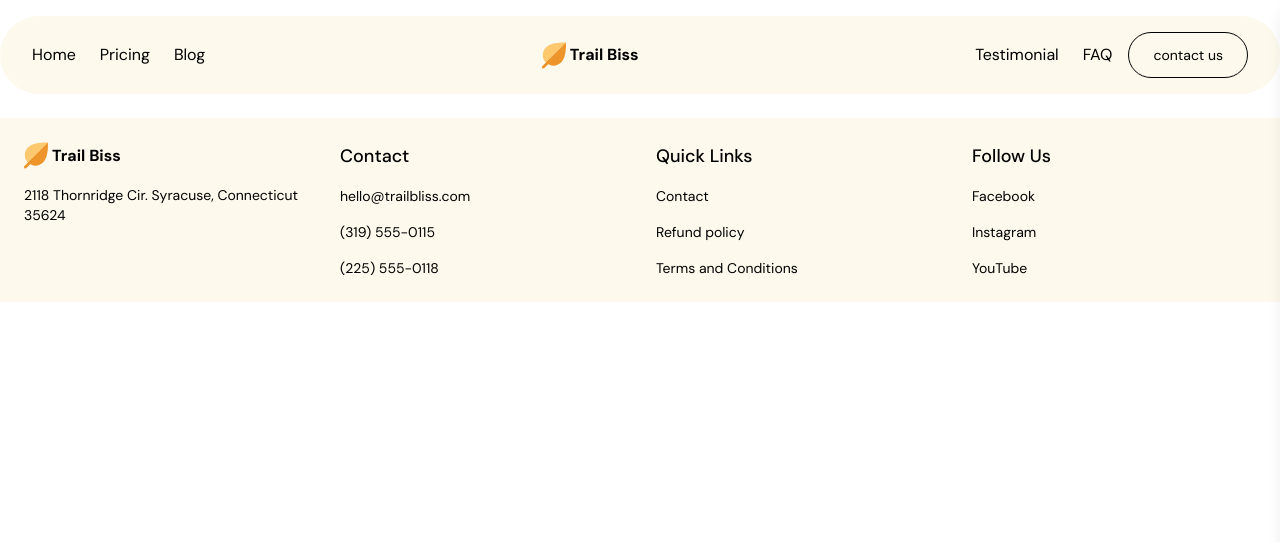
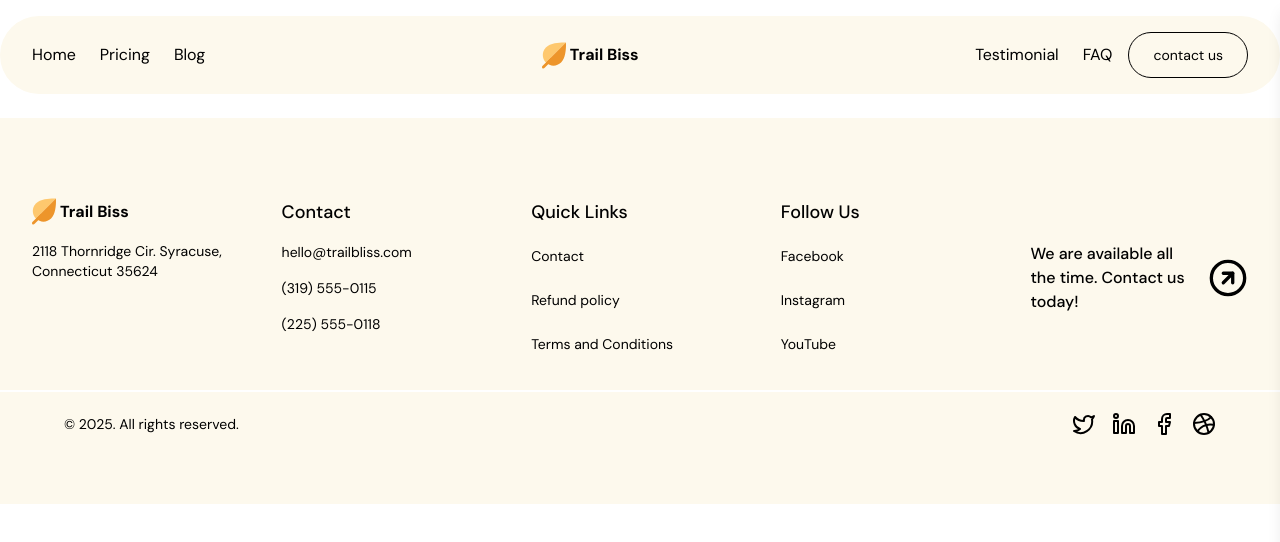
Before and after one commit to abolfazltalebi/trialBiss.com, a React (Vite) app: page / in a window 1280 px wide. Shown: the top 542 px of the page. Built offline with nearby package versions, Linux system fonts and the light colour scheme.

Commit message:
some changes and custome footers and more...

```diff
--- a/src/components/Button.jsx
+++ b/src/components/Button.jsx
@@ -17,5 +17,8 @@ export default function Button({ children, variant, className, ...props }) {
     if (variant === "moreSection") {
       return "bg-white  text-[#0179B4]  flex items-center justify-center px-6 py-3 rounded-xl text-sm gap-2";
     }
+    if (variant === "footer") {
+      return "size-12";
+    }
     return "";
   }
--- a/src/components/Footer/Footer.jsx
+++ b/src/components/Footer/Footer.jsx
@@ -1,73 +1,21 @@
-import { Link } from "react-router-dom";
-import logo from "@/assets/images/icons/Trial.svg";
+import FooterContact from "./FooterContact";
+import FooterDescriptiojn from "./FooterDescriptiojn";
+import FooterFollowUs from "./FooterFollowUs";
+import FooterLogo from "./FooterLogo";
+import FooterQuickLinks from "./FooterQuickLinks";
+import FooterText from "./FooterText";
 
 export default function Footer() {
-  const quickLinks = [
-    { id: 1, label: "Contact", src: "/contact" },
-    { id: 2, label: "Refund policy", src: "/refund-policy" },
-    { id: 3, label: "Terms and Conditions", src: "/team-and-conditions" },
-  ];
-  const follow = [
-    { id: 1, name: "Facebook", src: "www.Facebook.com" },
-    { id: 2, name: "Instagram", src: "www.Instagram.com" },
-    { id: 3, name: "YouTube", src: "www.YouTube.com" },
-  ];
   return (
-    <footer className="bg-[#fdf9ed]">
-      <div className="container grid grid-cols-2 sm:grid-cols-3 md:grid-cols-4 gap-8 p-6 ">
-        {/* logo */}
-        <div className="space-y-4">
-          <div className="flex items-center flex-wrap sm:flex-nowrap gap-1 ">
-            <img src={logo} alt="" />
-            <h2 className="capitalize font-bold">trail biss</h2>
-          </div>
-          <p className="text-sm">
-            2118 Thornridge Cir. Syracuse, Connecticut 35624
-          </p>
-        </div>
-        {/* contact */}
-        <div className="space-y-4">
-          <h2 className="font-medium capitalize text-lg">contact</h2>
-          <div className="flex flex-col gap-4">
-            <Link to="" className="text-sm">
-              hello@trailbliss.com
-            </Link>
-            <Link to="" className="text-sm">
-              (319) 555-0115
-            </Link>
-            <Link to="" className="text-sm">
-              (225) 555-0118
-            </Link>
-          </div>
-        </div>
-        {/* Quick links */}
-        <div className="space-y-4">
-          <h2 className="font-medium capitalize text-lg">Quick links</h2>
-          <div className="flex flex-col gap-4">
-            {quickLinks.map((Qitem) => {
-              return (
-                <Link to={Qitem.src} className="text-sm" key={Qitem.id}>
-                  {Qitem.label}
-                </Link>
-              );
-            })}
-          </div>
-        </div>
-        {/* Follow us */}
-        <div className="space-y-4">
-          <h2 className="font-medium capitalize text-lg">Follow us</h2>
-          <div className="flex flex-col gap-4">
-            {follow.map((Fitem) => {
-              return (
-                <Link to={Fitem.src} className="text-sm" key={Fitem.id}>
-                  {Fitem.name}
-                </Link>
-              );
-            })}
-          </div>
-        </div>
-        {/* follow */}
+    <footer className="bg-[#fdf9ed] py-12">
+      <div className="container grid grid-cols-2 sm:grid-cols-3 md:grid-cols-5 gap-8 p-8 ">
+        <FooterLogo />
+        <FooterContact />
+        <FooterQuickLinks />
+        <FooterFollowUs />
+        <FooterText />
       </div>
+      <FooterDescriptiojn />
     </footer>
   );
 }
--- /dev/null
+++ b/src/components/Footer/FooterContact.jsx
@@ -0,0 +1,14 @@
+import { Link } from "react-router-dom";
+
+export default function FooterContact() {
+  return (
+    <div className="space-y-4">
+      <h2 className="font-medium capitalize text-lg">contact</h2>
+      <div className="flex flex-col gap-4">
+        <Link to="" className="text-sm">hello@trailbliss.com</Link>
+        <Link to="" className="text-sm">(319) 555-0115</Link>
+        <Link to="" className="text-sm">(225) 555-0118</Link>
+      </div>
+    </div>
+  );
+}
--- /dev/null
+++ b/src/components/Footer/FooterDescriptiojn.jsx
@@ -0,0 +1,22 @@
+import {
+  Dribbble,
+  Facebook,
+  Linkedin,
+  Twitter,
+} from "lucide-react";
+
+export default function FooterDescriptiojn() {
+  return (
+    <div className="border-t-2 border-white py-5 flex items-center flex-wrap sm:flex-nowrap justify-center sm:justify-between gap-4 w-full container">
+      <div>
+        <p className="text-sm">© 2025. All rights reserved.</p>
+      </div>
+      <div className="flex items-center gap-4">
+        <Twitter />
+        <Linkedin />
+        <Facebook />
+        <Dribbble />
+      </div>
+    </div>
+  );
+}
--- /dev/null
+++ b/src/components/Footer/FooterFollowUs.jsx
@@ -0,0 +1,24 @@
+import { Link } from "react-router-dom";
+import { follow } from "../../constanst/FooterItem";
+
+export default function FooterFollowUs() {
+  return (
+    <div className="space-y-4">
+      <h2 className="font-medium capitalize text-lg">Follow us</h2>
+      <div className="flex flex-col gap-4 relative">
+        {follow.map((Fitem) => {
+          return (
+            <Link
+              to={Fitem.src}
+              className="text-sm transition-all duration-75 py-1 relative group"
+              key={Fitem.id}
+            >
+              {Fitem.name}
+              <span className="absolute left-1/2 -translate-x-1/2 -bottom-0.5 bg-[#ED952B] w-0 h-[0.1rem] rounded transition-all duration-300 ease-in-out delay-100 group-hover:w-full"></span>
+            </Link>
+          );
+        })}
+      </div>
+    </div>
+  );
+}
--- /dev/null
+++ b/src/components/Footer/FooterLogo.jsx
@@ -0,0 +1,15 @@
+import logo from "@/assets/images/icons/Trial.svg";
+
+export default function FooterLogo() {
+  return (
+    <div className="space-y-4">
+      <div className="flex items-center flex-wrap sm:flex-nowrap gap-1 ">
+        <img src={logo} alt="" />
+        <h2 className="capitalize font-bold">trail biss</h2>
+      </div>
+      <p className="text-sm">
+        2118 Thornridge Cir. Syracuse, Connecticut 35624
+      </p>
+    </div>
+  );
+}
--- /dev/null
+++ b/src/components/Footer/FooterQuickLinks.jsx
@@ -0,0 +1,24 @@
+import { Link } from "react-router-dom";
+import { quickLinks } from "../../constanst/FooterItem";
+
+export default function FooterQuickLinks() {
+  return (
+    <div className="space-y-4">
+      <h2 className="font-medium capitalize text-lg">Quick links</h2>
+      <div className="flex flex-col gap-4">
+        {quickLinks.map((Qitem) => {
+          return (
+            <Link
+              to={Qitem.src}
+              className="text-sm transition-all duration-75 py-1 relative group"
+              key={Qitem.id}
+            >
+              {Qitem.label}
+              <span className="absolute left-1/2 -translate-x-1/2 -bottom-0.5 bg-[#ED952B] w-0 h-[0.1rem] rounded transition-all duration-300 ease-in-out delay-100 group-hover:w-full"></span>
+            </Link>
+          );
+        })}
+      </div>
+    </div>
+  );
+}
--- /dev/null
+++ b/src/components/Footer/FooterText.jsx
@@ -0,0 +1,15 @@
+import { ArrowRightCircle } from "lucide-react";
+import Button from "../Button";
+
+export default function FooterText() {
+  return (
+    <div className="hidden sm:flex items-center justify-center flex-wrap sm:flex-nowrap gap-5">
+      <p className="font-medium">
+        We are available all the time. Contact us today!
+      </p>
+      <Button variant="footer">
+        <ArrowRightCircle className="size-10 -rotate-45" />
+      </Button>
+    </div>
+  );
+}
--- /dev/null
+++ b/src/constanst/FooterItem.jsx
@@ -0,0 +1,10 @@
+export const quickLinks = [
+  { id: 1, label: "Contact", src: "/contact" },
+  { id: 2, label: "Refund policy", src: "/refund-policy" },
+  { id: 3, label: "Terms and Conditions", src: "/team-and-conditions" },
+];
+export const follow = [
+  { id: 1, name: "Facebook", src: "www.Facebook.com" },
+  { id: 2, name: "Instagram", src: "www.Instagram.com" },
+  { id: 3, name: "YouTube", src: "www.YouTube.com" },
+];
```
